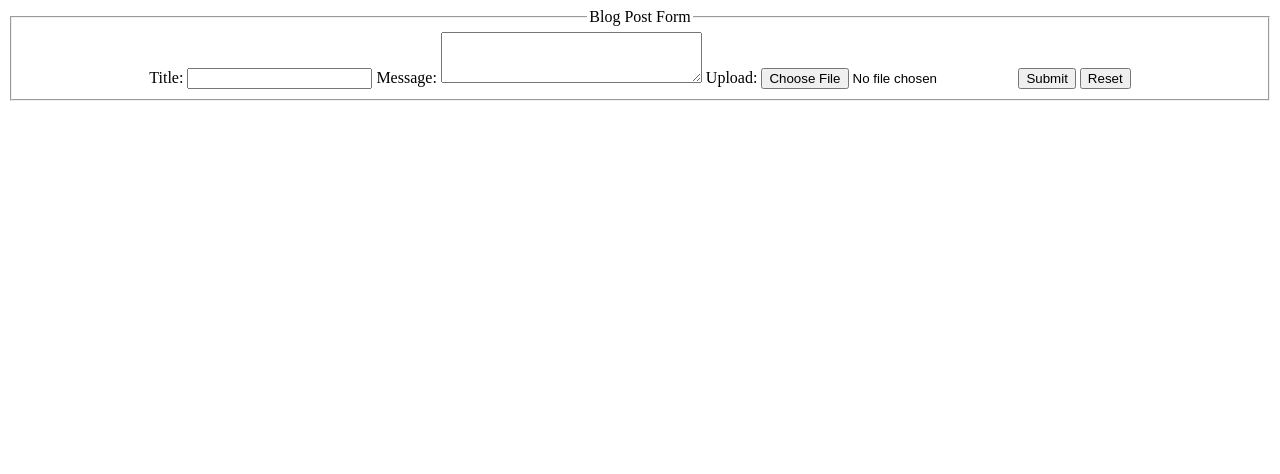
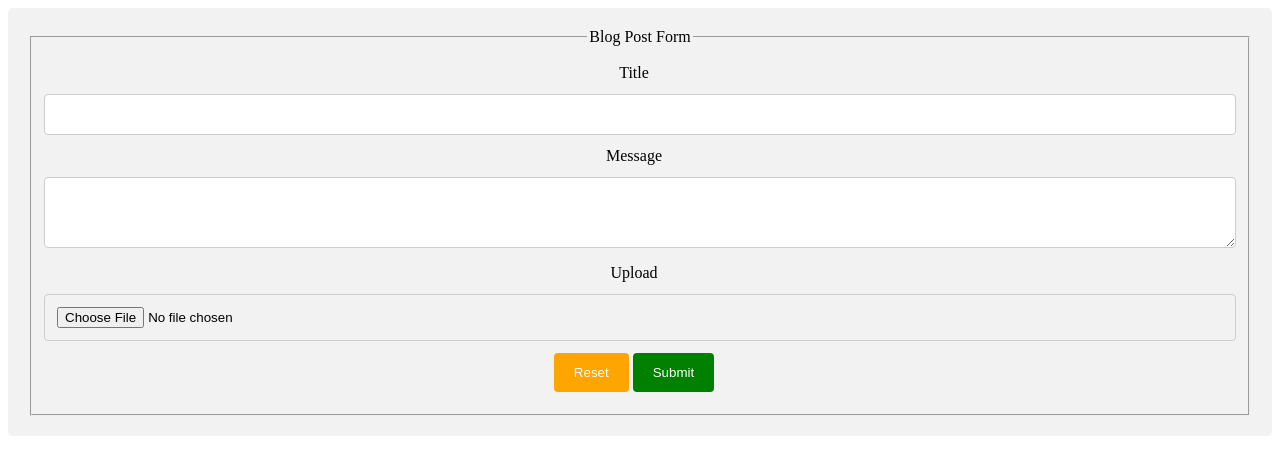
Before and after one commit to mitsurubil/therapy-box-tasks, a plain HTML site: page question-2/form.html in a window 1280 px wide. Drawn offline with Linux system fonts and the light colour scheme.

Commit message:
Style the form

```diff
--- a/question-1/index.js
+++ b/question-1/index.js
@@ -2,7 +2,7 @@
 const factPlaceholder = document.getElementById("cat-fact");
 const getFact = document.getElementById("get-fact");
 
-// Append names to cat-fact element
+// Append facts to cat-fact element
 getFact.addEventListener('click', function () {
   const fetchPromise = fetch("https://cors-anywhere.herokuapp.com/https://cat-fact.herokuapp.com/facts/random");
   fetchPromise.then(response => {
--- a/question-2/form.css
+++ b/question-2/form.css
@@ -1,3 +1,41 @@
 body {
   text-align: center;
 }
+
+.container {
+  border-radius: 5px;
+  background-color: #f2f2f2;
+  padding: 20px;
+}
+
+label {
+  padding: 12px 12px 12px 0;
+  display: inline-block;
+}
+
+input[type=text], input[type=file], select, textarea{
+  width: 100%;
+  padding: 12px;
+  border: 1px solid #ccc;
+  border-radius: 4px;
+  box-sizing: border-box;
+  resize: vertical;
+}
+
+input[type=submit] {
+  background-color: green;
+  color: white;
+  padding: 12px 20px;
+  border: none;
+  border-radius: 4px;
+  cursor: pointer;
+}
+
+input[type=reset] {
+  background-color: orange;
+  color: white;
+  padding: 12px 20px;
+  border: none;
+  border-radius: 4px;
+  cursor: pointer;
+}
--- a/question-2/form.html
+++ b/question-2/form.html
@@ -13,13 +13,16 @@
         <form method="post" name="blog-post" action="">
             <fieldset>
                 <legend>Blog Post Form</legend>
-                <label>Title: <input type="text" name="title" required></label>
-                <label for="message">Message:</label>
+                <label>Title</label>
+                <input type="text" name="title" required>
+                <label for="message">Message</label>
                 <textarea rows="3" cols="30" name="address" id="address" minlength="30" required></textarea>
-                <label for="file-select">Upload:</label>
+                <label for="file-select">Upload</label>
                 <input type="file" name="upload" id="file-select" accept="image/*" required>
-                <input type="submit" value="Submit">
-                <input type="reset" value="Reset">
+                <label>
+                    <input type="reset" value="Reset">
+                    <input type="submit" value="Submit">
+                </label>
             </fieldset>
         </form>
     </div>
```
